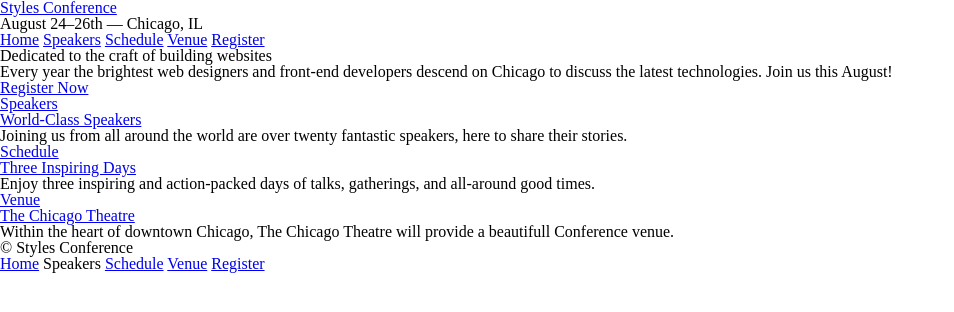
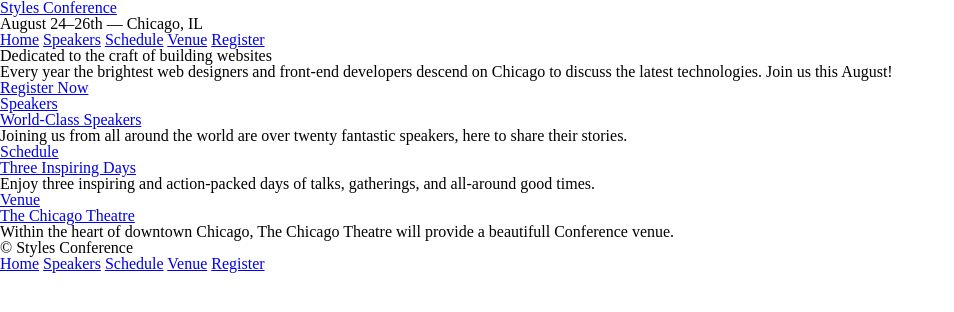
Before and after one commit to shishupalamigo/html_css_practice, a plain HTML site: page index.html in a window 1280 px wide. Shown: the whole page, without its empty margins (0-954 px from the left). Drawn offline with Linux system fonts and the light colour scheme.

Commit message:
add links to navs

```diff
--- a/index.html
+++ b/index.html
@@ -51,7 +51,7 @@
         <small>&copy; Styles Conference</small>
         <nav>
             <a href="index.html">Home</a>
-            <a hresf="speakers.html">Speakers</a>
+            <a href="speakers.html">Speakers</a>
             <a href="schedule.html">Schedule</a>
             <a href="venue.html">Venue</a>
             <a href="register.html">Register</a>
```
Also changed, not shown: register.html (+1 -1 lines), schedule.html (+1 -1 lines), speakers.html (+1 -1 lines), venue.html (+1 -1 lines).
